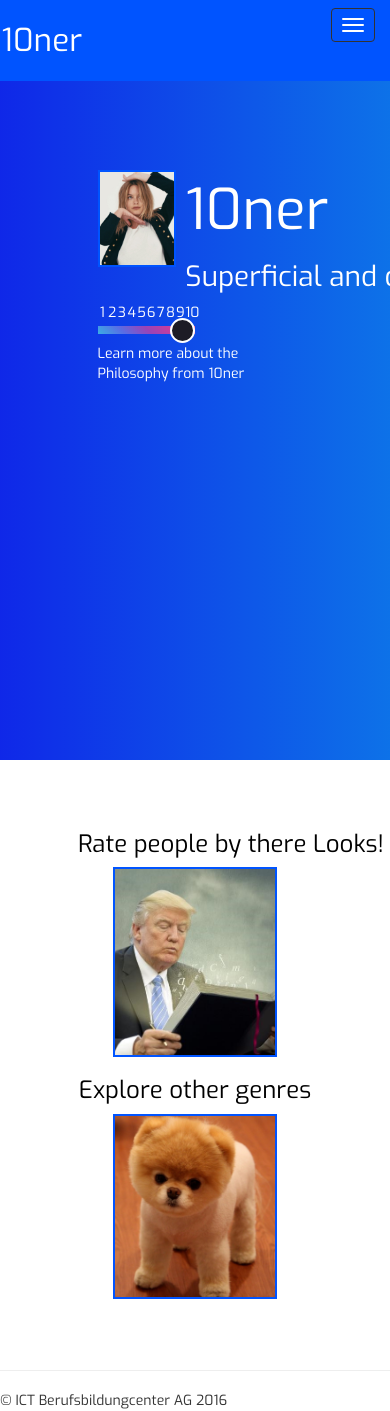
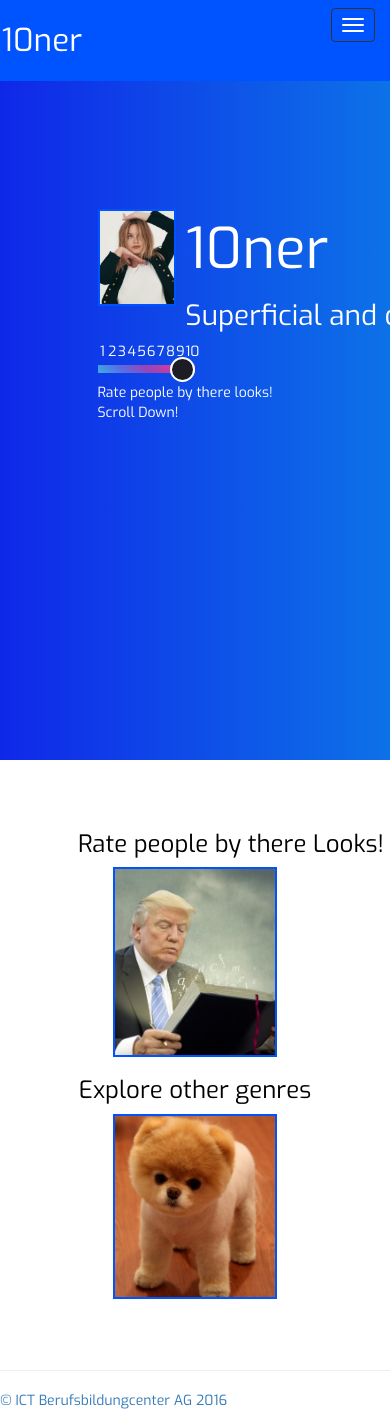
Before and after one commit to cedi-code/10ner, a PHP site: page / in a window 390 px wide; the page is wider, and only the part inside the window is pictured. Run offline with PHP 8.4, Linux system fonts and the light colour scheme; some libraries are stand-ins or nearby versions.

Commit message:
home seite + explore seite Verbessert

```diff
--- a/controller/RateController.php
+++ b/controller/RateController.php
@@ -44,7 +44,7 @@
             $view->display();
 
         }else {
-            header("Location: /login");
+            header("Location: /benutzer/index");
         }
 
     }
--- a/public/css/style.css
+++ b/public/css/style.css
@@ -72,6 +72,10 @@
   max-width: 60%;
   margin: 0 auto;
   padding-bottom:0%;
+  color: black;
+}
+.indexContentOr a {
+  text-decoration: none;
   color: black;
 }
 .content {
@@ -265,7 +269,7 @@
 @media screen and (max-width: 900px) {
   .content {
     max-width: 50%;
-    padding-bottom: 50%;
+    padding-bottom: 30%;
   }
   .profil-content {
     padding-bottom:20%;
--- a/view/default_index.php
+++ b/view/default_index.php
@@ -13,8 +13,8 @@
             <table class="range-value">
                 <td id="range1">1</td ><td id="range2">2</td><td id="range3">3</td><td id="range4">4</td><td id="range5">5</td><td id="range6">6</td><td id="range7">7</td><td id="range8">8</td><td id="range9">9</td><td id="range10">10</td>
             </table>
-            <input id="range"type="range" min="1" max="10" value="10" class="range"/>
-            <p style="padding-top: 10px; display: inline-block" class="bottom">Learn more about the Philosophy from 10ner</p>
+            <input id="range"type="range"  min="1" max="10" value="10" class="range" />
+            <p style="padding-top: 10px; display: inline-block" class="bottom"> Rate people by there looks! Scroll Down!</p>
             </div>
 
         </div>
@@ -25,10 +25,10 @@
         <div style="color:#000;" class="indexContentOr ">
             <div class="row">
                 <div class="col-md-6 text-center">
-                    <span class="float-md-left "><div class="textbox text-nowrap"><h3 class="m-3">Rate people by there Looks!</h3></div><div class="imgbox-hover hover-box max-w-70"><img  src="images/otherBild.jpg"/></div></span>
+                    <span class="float-md-left "><a href="rate/"><div class="textbox text-nowrap"><h3 class="m-3">Rate people by there Looks!</h3></div><div class="imgbox-hover hover-box max-w-70"><img  src="images/otherBild.jpg"/></div></a></span>
                 </div>
                 <div class="col-md-6 text-center">
-                    <span class="float-md-right "><div class="textbox text-nowrap"><h3 class="m-3">Explore other genres</h3></div><div class="imgbox-hover hover-box max-w-70"><img class="img-w-70" src="images/cute_pomeranian_dog.jpg"/></div></span>
+                    <span class="float-md-right "><a href="explore/"><div class="textbox text-nowrap"><h3 class="m-3">Explore other genres</h3></div><div class="imgbox-hover hover-box max-w-70"><img class="img-w-70" src="images/cute_pomeranian_dog.jpg"/></div></span>
                 </div>
             </div>
         </div>
--- a/view/header.php
+++ b/view/header.php
@@ -36,7 +36,7 @@
             <ul class="nav navbar-nav pull-right">
                 <li><a href="/">Home</a></li>
                 <li><a href="/rate">Rate</a></li>
-                <li><a href="/">Explore</a></li>
+                <li><a href="/explore">Explore</a></li>
                 <?php
 
                     if(isset($_SESSION['uid'])) {
--- a/view/user_create.php
+++ b/view/user_create.php
@@ -16,7 +16,7 @@
 			'</div>';
 			}
 			echo $form->submit()->label('Benutzer erstellen')->name('sendUser');
-
+            echo "<a style='float: left' href=\"/login\">go to Login</a>";
 			$form->end();
 		?>
         </div>
```
Also changed, not shown: controller/ExploreController.php (added, +19 -0 lines), view/exploreView.php (added, +12 -0 lines), public/images/cedric.girardin@bwdbern.ch1524214083.jpg (added), public/images/cedric.girardin@bwdbern.ch1524215559.jpg (added).
